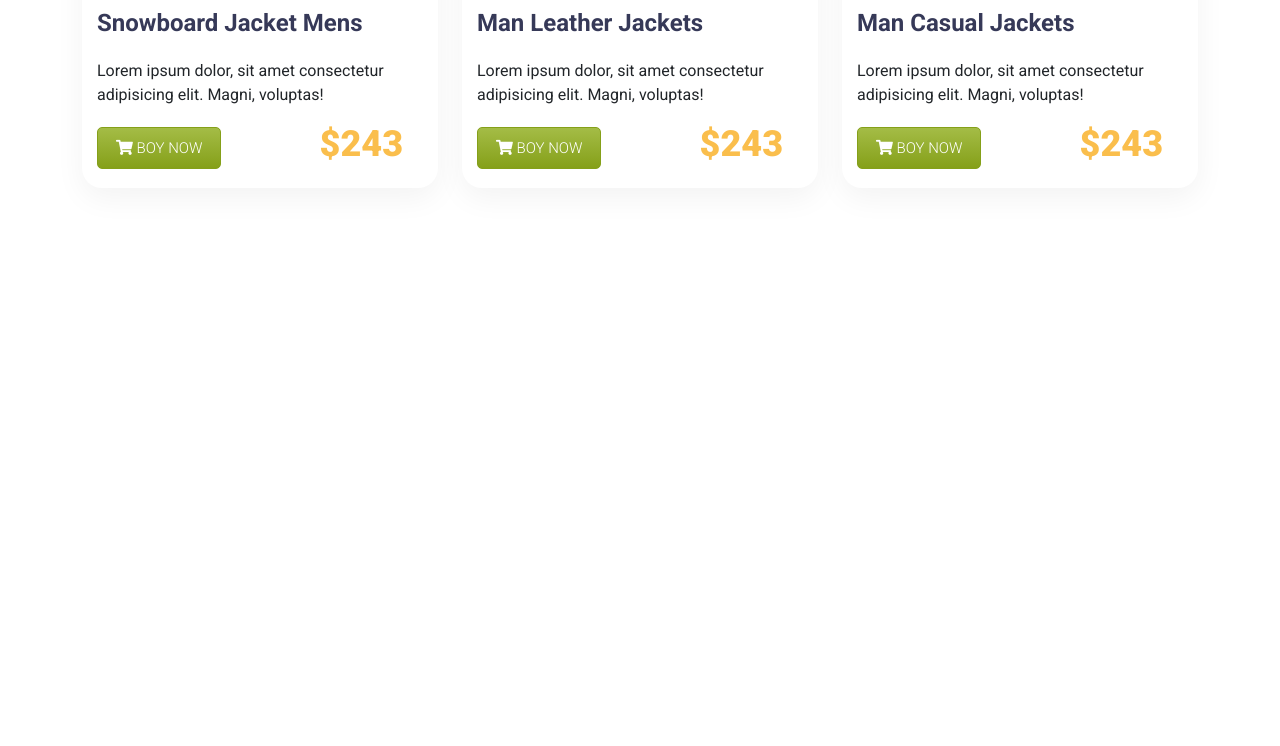
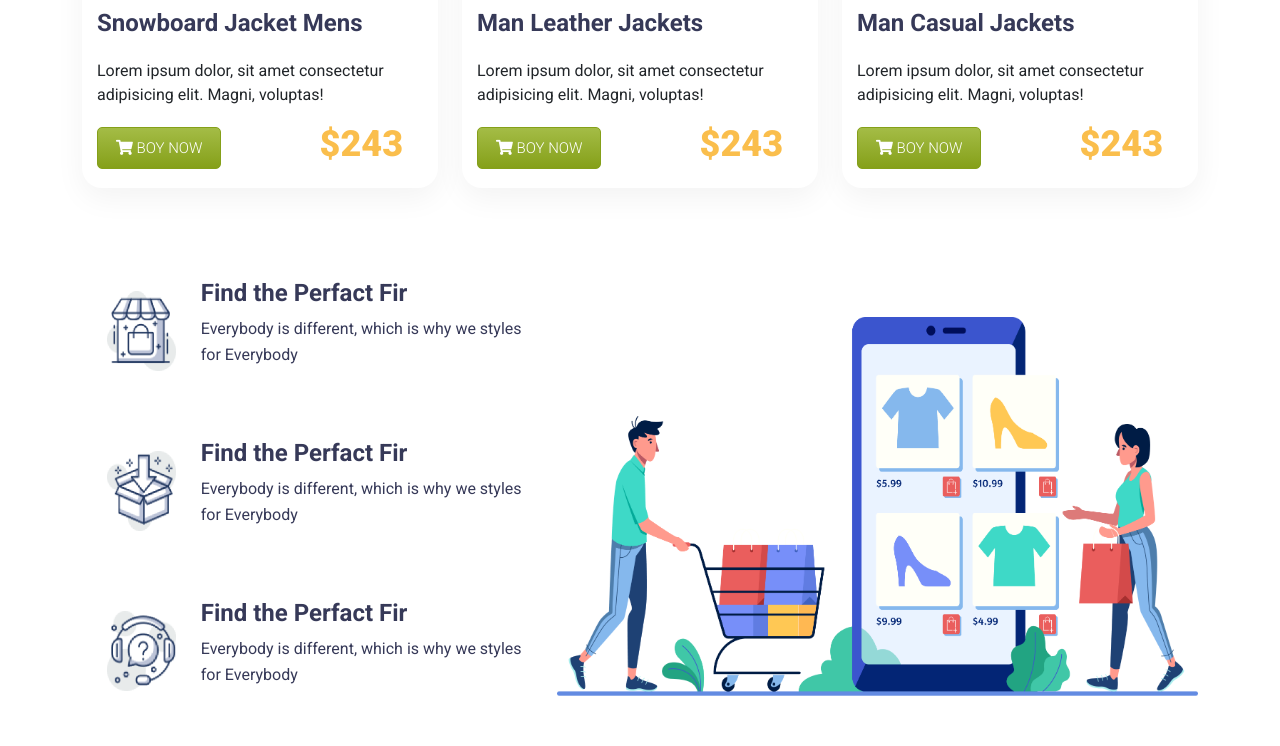
Before and after one commit to codermdshakil/penguin-fashion, a plain HTML site: page index.html in a window 1280 px wide. Shown: the part 1911-2657 px from the top of the page. Before the commit the page ends 2177 px from the top, so only its background shows below. Drawn offline with Linux system fonts and the light colour scheme.

Commit message:
shop section added

```diff
--- a/css/style.css
+++ b/css/style.css
@@ -124,6 +124,35 @@ body{
     cursor: pointer;
 }
 
+/* shopping section starts here  */
+.shop{
+    display:flex;
+    align-items: center;
+    margin-bottom: 30px;
+}
+.image-frame{
+    display: block;
+    margin: auto;
+    padding: 20px;
+}
+.image-frame img{
+    width: 100px;
+    height: 90px;
+    padding: 5px;
+}
+.info h3{
+    font-family: 'Roboto', sans-serif;
+    color:#363958;
+    font-weight: bold;
+    font-style: normal;
+    font-size: 24px;
+}
+.info p{
+    font-family: 'Roboto', sans-serif;
+    color:#363958;
+    font-size: 16px;
+    line-height: 26px;
+}
 
 
 
@@ -144,6 +173,12 @@ body{
     .woman-title{
         font-size: 40px;
     }
+    .shop{
+        display:block;
+        align-items: center;
+        justify-content: center;
+        margin-bottom: 50px;
+    }
 
 }
 
@@ -152,4 +187,5 @@ body{
         text-align: center;
     }
 
+
 }
--- a/index.html
+++ b/index.html
@@ -154,6 +154,55 @@
         </div>
     </div>
 </section>
+<!-- shopping-section starts here  -->
+<section class="shopping-section">
+    <div class="shopping-wrapper">
+        <div class="container">
+            <div class="shopping-contents">
+                <div class="row">
+                    <div class="col-lg-5 col-md-8 col-10 d-block m-auto text-center text-lg-start ">
+                        <div class="shop">
+                           <div class="image-frame">
+                            <img src="./img/house.png" class="img-fluid" alt="">
+                           </div>
+                           <div class="info">
+                               <h3>Find the Perfact Fir</h3>
+                               <p>Everybody is different, which is why we styles for Everybody</p>
+                           </div>
+                        </div>
+                        <div class="shop">
+                           <div class="image-frame">
+                            <img src="./img/box.png" class="img-fluid" alt="">
+                           </div>
+                           <div class="info">
+                               <h3>Find the Perfact Fir</h3>
+                               <p>Everybody is different, which is why we styles for Everybody</p>
+                           </div>
+                        </div>
+                        <div class="shop">
+                           <div class="image-frame">
+                            <img src="./img/question.png" class="img-fluid" alt="">
+                           </div>
+                           <div class="info">
+                               <h3>Find the Perfact Fir</h3>
+                               <p>Everybody is different, which is why we styles for Everybody</p>
+                           </div>
+                        </div>
+
+
+                    </div>
+                    <div class="col-lg-7 col-md-10 col-11 d-block m-auto">
+                        <div class="shopping-box">
+                            <img src="./img/shopping.png" class="img-fluid" alt="">
+                        </div>
+                    </div>
+                </div>
+            </div>
+        </div>
+    </div>
+</section>
+
+
 </main>
 <footer>
 
```
